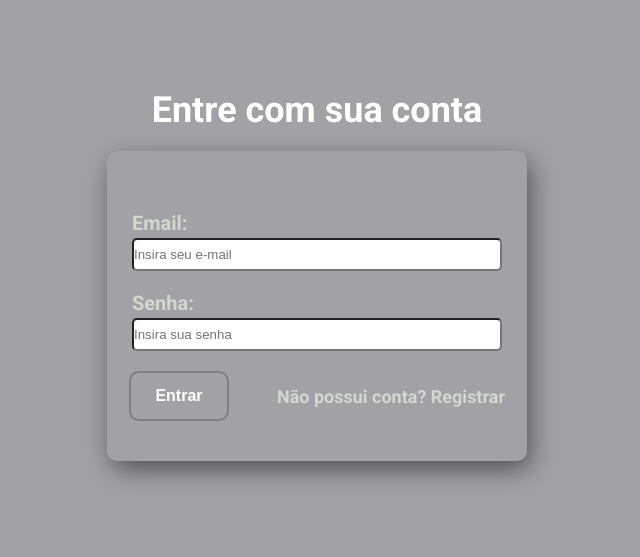
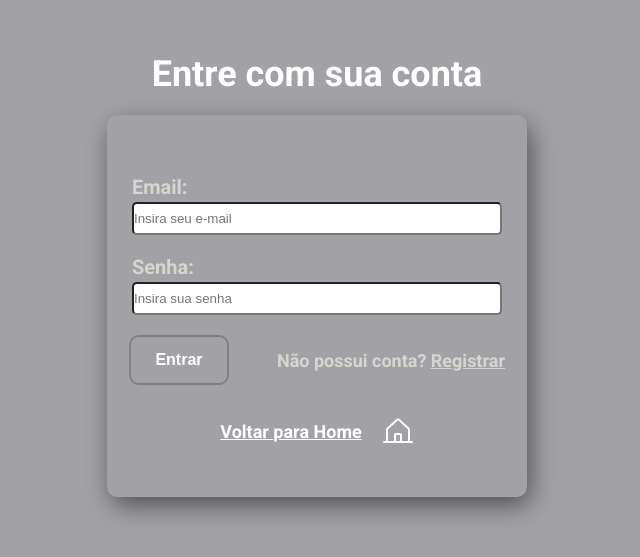
Before and after one commit to anti-w/leila-saloon, a React (Vite) app: page /login in a window 1280 px wide. Shown: the part 125-682 px from the top of the page, without its empty margins (323-963 px from the left). Built offline with nearby package versions, Linux system fonts and the light colour scheme.

Commit message:
fixed styles, created link to home and changed routes structure

```diff
--- a/src/AppRoutex.jsx
+++ b/src/AppRoutex.jsx
@@ -7,6 +7,7 @@ import {
   Route,
   Routes,
 } from 'react-router-dom';
+import { ThemeProvider } from 'styled-components';
 import {
   AuthContext,
   AuthProvider,
@@ -15,16 +16,34 @@ import { Home } from './pages/Home';
 import { Login } from './pages/Login';
 import { Register } from './pages/Register';
 import { User } from './pages/User';
+import { GlobalStyles } from './styles/global-styles';
+
+import { darkTheme, lightTheme } from './styles/theme';
+import { useDarkMode } from './styles/useDarkMode';
 
 export const AppRoutes = () => {
+  const [theme, toggleTheme] = useDarkMode();
+  const themeMode =
+    theme === 'light' ? lightTheme : darkTheme;
   return (
+    <ThemeProvider theme={themeMode}>
+      <GlobalStyles />
       <BrowserRouter>
         <AuthProvider>
           <Routes>
-          <Route path="/" element={<Home />} />
-          <Route path="/login" element={<Login />} />
-          <Route path="/register" element={<Register />} />
+            <Route exact path="/" element={<Home />} />
             <Route
+              exact
+              path="/login"
+              element={<Login />}
+            />
+            <Route
+              exact
+              path="/register"
+              element={<Register />}
+            />
+            <Route
+              exact
               path="/user"
               element={
                 <Private>
@@ -35,6 +54,7 @@ export const AppRoutes = () => {
           </Routes>
         </AuthProvider>
       </BrowserRouter>
+    </ThemeProvider>
   );
 };
 
--- a/src/main.jsx
+++ b/src/main.jsx
@@ -1,10 +1,9 @@
 import React from 'react';
 import ReactDOM from 'react-dom/client';
-
-import { MyThemeProvider } from './styles/MyThemeProvider';
+import { AppRoutes } from './AppRoutex';
 
 ReactDOM.createRoot(document.getElementById('root')).render(
   <React.StrictMode>
-    <MyThemeProvider />
+    <AppRoutes />
   </React.StrictMode>,
 );
--- a/src/pages/Login/index.jsx
+++ b/src/pages/Login/index.jsx
@@ -8,7 +8,12 @@ import { AuthContext } from '../../context/authContext';
 
 import { Formik, Form, Field, ErrorMessage } from 'formik';
 import { TextError } from '../../components/TextError';
-import { useNavigate } from 'react-router-dom';
+import {
+  Link,
+  Navigate,
+  useNavigate,
+} from 'react-router-dom';
+import { HouseLine } from 'phosphor-react';
 
 export const Login = () => {
   const { authenticated, login } = useContext(AuthContext);
@@ -30,13 +35,14 @@ export const Login = () => {
     password: Yup.string().required('Senha é obrigatória'),
   });
 
-  if (authenticated) return navigate('/user');
+  if (authenticated) return <Navigate to="/user" />;
 
   return (
     <Styled.Container>
       <h1 style={{ marginBottom: '20px' }}>
         Entre com sua conta
       </h1>
+
       <Styled.FormContainer>
         <Formik
           initialValues={initialValues}
@@ -84,6 +90,12 @@ export const Login = () => {
                 <a href="/register">Registrar</a>{' '}
               </p>
             </Styled.FormFooter>
+            <Link to="/" className="home-icon">
+              <p style={{ color: 'white' }}>
+                Voltar para Home
+              </p>
+              <HouseLine size={32} color="white" />
+            </Link>
           </Form>
         </Formik>
       </Styled.FormContainer>
--- a/src/pages/Login/styles.js
+++ b/src/pages/Login/styles.js
@@ -43,7 +43,7 @@ export const ButtonContainer = styled.div`
 export const FormFooter = styled.div`
   ${({ theme }) => css`
   display: flex;
-  margin-top: 20px;
+  margin-block: 20px;
   gap: 3rem;
   justify-content: center;
   align-items: center;
--- a/src/pages/Register/index.jsx
+++ b/src/pages/Register/index.jsx
@@ -9,11 +9,15 @@ import { AuthContext } from '../../context/authContext';
 import { Formik, Form, Field, ErrorMessage } from 'formik';
 import { TextError } from '../../components/TextError';
 import { createUser } from '../../services/createUser';
-import { useNavigate } from 'react-router-dom';
+import {
+  Link,
+  Navigate,
+  useNavigate,
+} from 'react-router-dom';
+import { HouseLine } from 'phosphor-react';
 
 export const Register = () => {
-  const { authenticated, login } = useContext(AuthContext);
-  const navigate = useNavigate();
+  const { login, authenticated } = useContext(AuthContext);
 
   const initialValues = {
     email: '',
@@ -43,13 +47,14 @@ export const Register = () => {
       .required('Confirmar sua senha é obrigatório'),
   });
 
-  if (authenticated) return navigate('/user');
+  if (authenticated) return <Navigate to="/user" />;
 
   return (
     <Styled.Container>
       <h1 style={{ marginBottom: '20px' }}>
         Faça seu cadastro
       </h1>
+
       <Styled.FormContainer>
         <Formik
           initialValues={initialValues}
@@ -122,9 +127,15 @@ export const Register = () => {
               </button>
               <p>
                 Já possui cadastro?{' '}
-                <a href="/login">Entrar</a>{' '}
+                <Link to="/login">Entrar</Link>{' '}
               </p>
             </Styled.FormFooter>
+            <Link to="/" className="home-icon">
+              <p style={{ color: 'white' }}>
+                Voltar para Home
+              </p>
+              <HouseLine size={32} color="white" />
+            </Link>
           </Form>
         </Formik>
       </Styled.FormContainer>
--- a/src/pages/User/index.jsx
+++ b/src/pages/User/index.jsx
@@ -3,12 +3,13 @@ import 'react-datepicker/dist/react-datepicker.css';
 import P from 'prop-types';
 
 import { useContext, useEffect, useState } from 'react';
-import { useNavigate } from 'react-router-dom';
+import { Link, useNavigate } from 'react-router-dom';
 
 import { AuthContext } from '../../context/authContext';
 
 import {
   Calendar,
+  HouseLine,
   Trash,
   UserCircle,
 } from 'phosphor-react';
@@ -93,6 +94,9 @@ export const User = () => {
           >
             Histórico
           </button>
+          <Link to="/" className="home-icon">
+            <HouseLine size={32} color="white" />
+          </Link>
         </Styled.Navigator>
         <Styled.UserArea>
           <div
--- a/src/pages/User/styles.js
+++ b/src/pages/User/styles.js
@@ -39,6 +39,8 @@ export const Navigator = styled.div`
     background: ${theme.colors.menu.primary};
     border-color: ${theme.colors.menu.primary};
   }
+
+
   `}
 `;
 
--- a/src/styles/MyThemeProvider.jsx
+++ /dev/null
@@ -1,20 +0,0 @@
-import P from 'prop-types';
-import { ThemeProvider } from 'styled-components';
-import { AppRoutes } from '../AppRoutex';
-
-import { GlobalStyles } from './global-styles';
-import { darkTheme, lightTheme } from './theme';
-import { useDarkMode } from './useDarkMode';
-
-export const MyThemeProvider = () => {
-  const [theme, toggleTheme] = useDarkMode();
-
-  const themeMode = theme === 'light' ? lightTheme : darkTheme;
-
-  return (
-    <ThemeProvider theme={themeMode} toggleTheme={toggleTheme}>
-      <GlobalStyles />
-      <AppRoutes />
-    </ThemeProvider>
-  );
-};
--- a/src/styles/global-styles.js
+++ b/src/styles/global-styles.js
@@ -26,9 +26,7 @@ h1 {
 }
 
 a {
-  text-decoration: none;
   color: ${({ theme }) => theme.colors.primary};
-
 }
 
 a:visited {
@@ -49,6 +47,23 @@ a:visited {
     font-weight: bold;
   }
 
+  .home-icon {
+    display: flex;
+    justify-content: center;
+    align-items: center;
+    padding: 10px;
+    border-radius: 10px;
+    color: white;
+    gap: 20px;
+
+  }
+
+  .home-icon:hover {
+    background: ${({ theme }) => theme.colors.menu.primary};
+    border-color: ${({ theme }) =>
+      theme.colors.menu.primary};
+  }
+
 button:hover{
   background: ${({ theme }) => theme.colors.menu.primary};
   border-color: ${({ theme }) => theme.colors.menu.primary};
```
Lines whose indentation alone changed are shown as unchanged.
